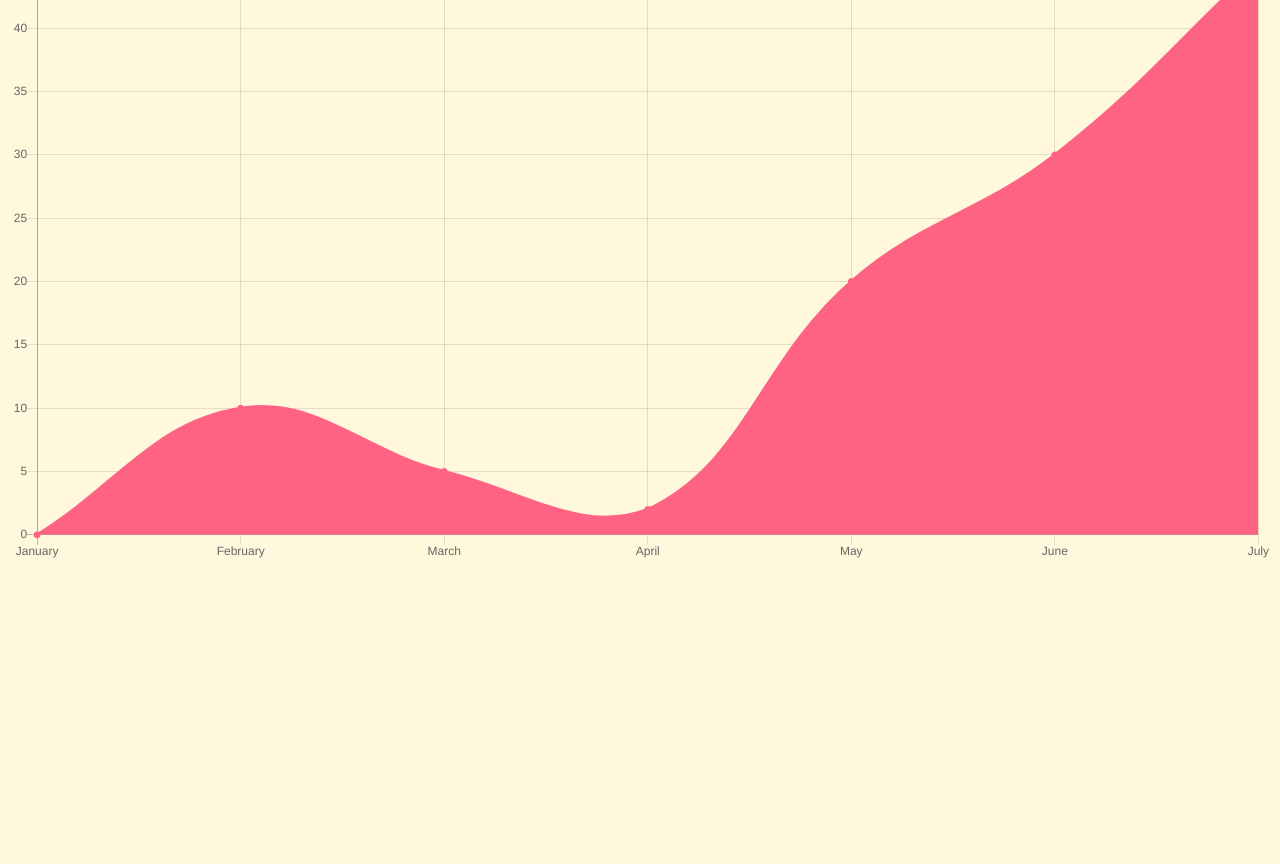
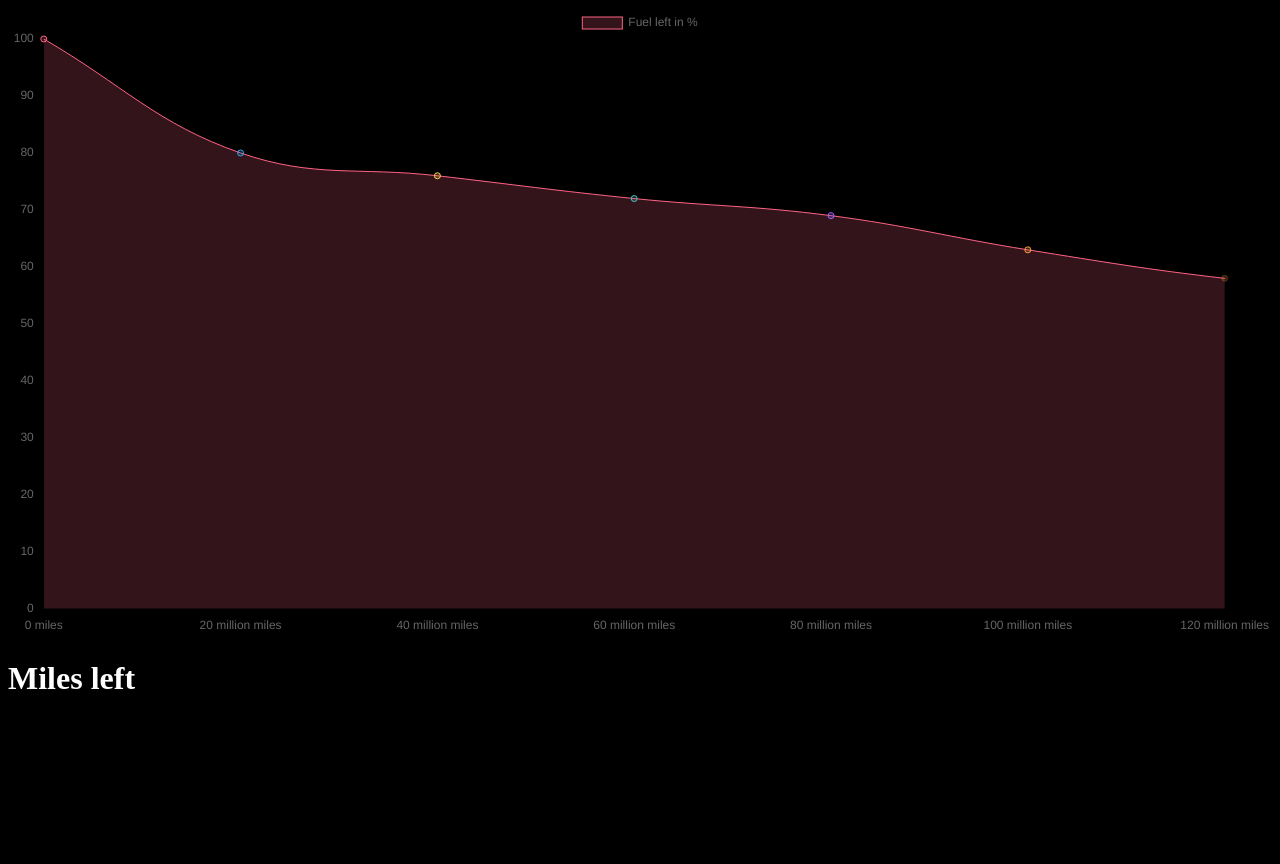
Before and after one commit to daanselier/XT2-Challenge-1, a plain HTML site: page index.html in a window 1280 px wide. Shown: the part 147-1011 px from the top of the page. Before the commit the page ends 800 px from the top, so only its background shows below. Drawn offline with nearby package versions, Linux system fonts and the light colour scheme.

Commit message:
Ochtendsessie Vrijdag 26 Februari
-Toevoegen van benzineverbruik chart
-SpaceX logo toegevoegd voor wat extra space 🚀
-Style binnen de css meer aan SpaceX gekoppeld om Elon Musk warm te maken
*background-color: black
*color:white
*width en height van het SpaceX logo aangepast

```diff
--- a/index.html
+++ b/index.html
@@ -8,7 +8,16 @@
         <script src="scripts/main.js" defer></script>
     </head>
     <body>
-        <h1>My first chart test</h1>
-        <canvas id="myChart"></canvas>
+        <header>
+            <img id="spacexLogo" src="images/spacex-logo-black-and-white.png" alt="SpaceX Logo">
+        </header>
+        <div id='brandstof'>
+            <h1>Fuel usage</h1>
+            <canvas id="fuelChart"></canvas>
+        </div>
+        <div id='afstand'>
+            <h1>Miles left</h1>
+            <canvas id="fuelChart"></canvas>
+        </div>
     </body>
 </hmtl>
--- a/scripts/main.js
+++ b/scripts/main.js
@@ -1,19 +1,39 @@
-var ctx = document.getElementById('myChart').getContext('2d');
-var chart = new Chart(ctx, {
-    // The type of chart we want to create
+var ctx = document.getElementById('fuelChart').getContext('2d');
+var myChart = new Chart(ctx, {
     type: 'line',
-
-    // The data for our dataset
     data: {
-        labels: ['January', 'February', 'March', 'April', 'May', 'June', 'July'],
+        labels: ['0 miles', '20 million miles', '40 million miles', '60 million miles', '80 million miles', '100 million miles', '120 million miles'],
         datasets: [{
-            label: 'My First dataset',
-            backgroundColor: 'rgb(255, 99, 132)',
-            borderColor: 'rgb(255, 99, 132)',
-            data: [0, 10, 5, 2, 20, 30, 45]
+            label: 'Fuel left in %',
+            data: [100, 80, 76, 72, 69, 63, 58, 55],
+            backgroundColor: [
+                'rgba(255, 99, 132, 0.2)',
+                'rgba(54, 162, 235, 0.2)',
+                'rgba(255, 206, 86, 0.2)',
+                'rgba(75, 192, 192, 0.2)',
+                'rgba(153, 102, 255, 0.2)',
+                'rgba(255, 159, 64, 0.2)',
+                'rgba(255, 159, 64, 0.2)'
+            ],
+            borderColor: [
+                'rgba(255, 99, 132, 1)',
+                'rgba(54, 162, 235, 1)',
+                'rgba(255, 206, 86, 1)',
+                'rgba(75, 192, 192, 1)',
+                'rgba(153, 102, 255, 1)',
+                'rgba(255, 159, 64, 1)',
+                'rgba(255, 159, 64, 0.2)'
+            ],
+            borderWidth: 1
         }]
     },
-
-    // Configuration options go here
-    options: {}
+    options: {
+        scales: {
+            yAxes: [{
+                ticks: {
+                    beginAtZero: true
+                }
+            }]
+        }
+    }
 });
--- a/styles/style.css
+++ b/styles/style.css
@@ -1,3 +1,9 @@
 body{
-    background-color: cornsilk;
+    background-color: black;
+    color: white;
 }
+
+#spacexLogo{
+    width: 500px;
+    height: auto;
+}
```
Also changed, not shown: images/spacex-logo-black-and-white.png (added), 1 other file.
